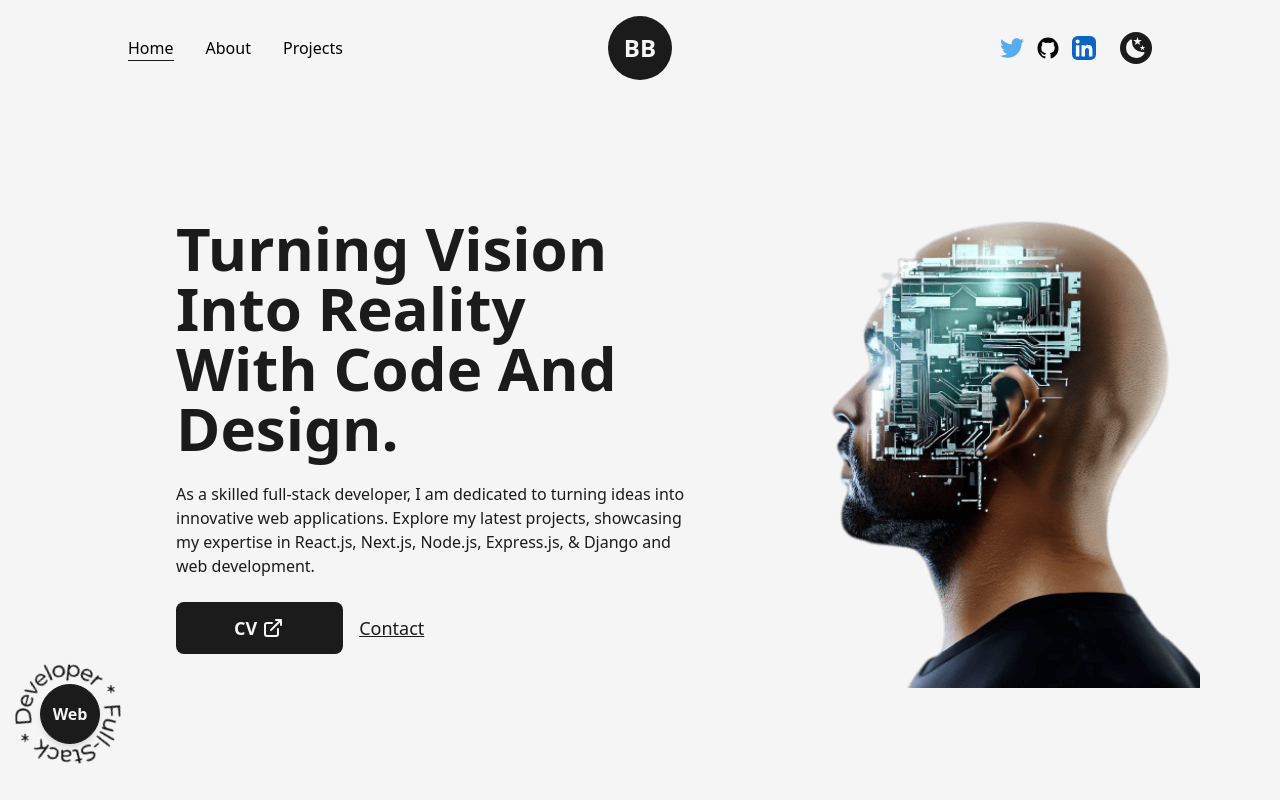
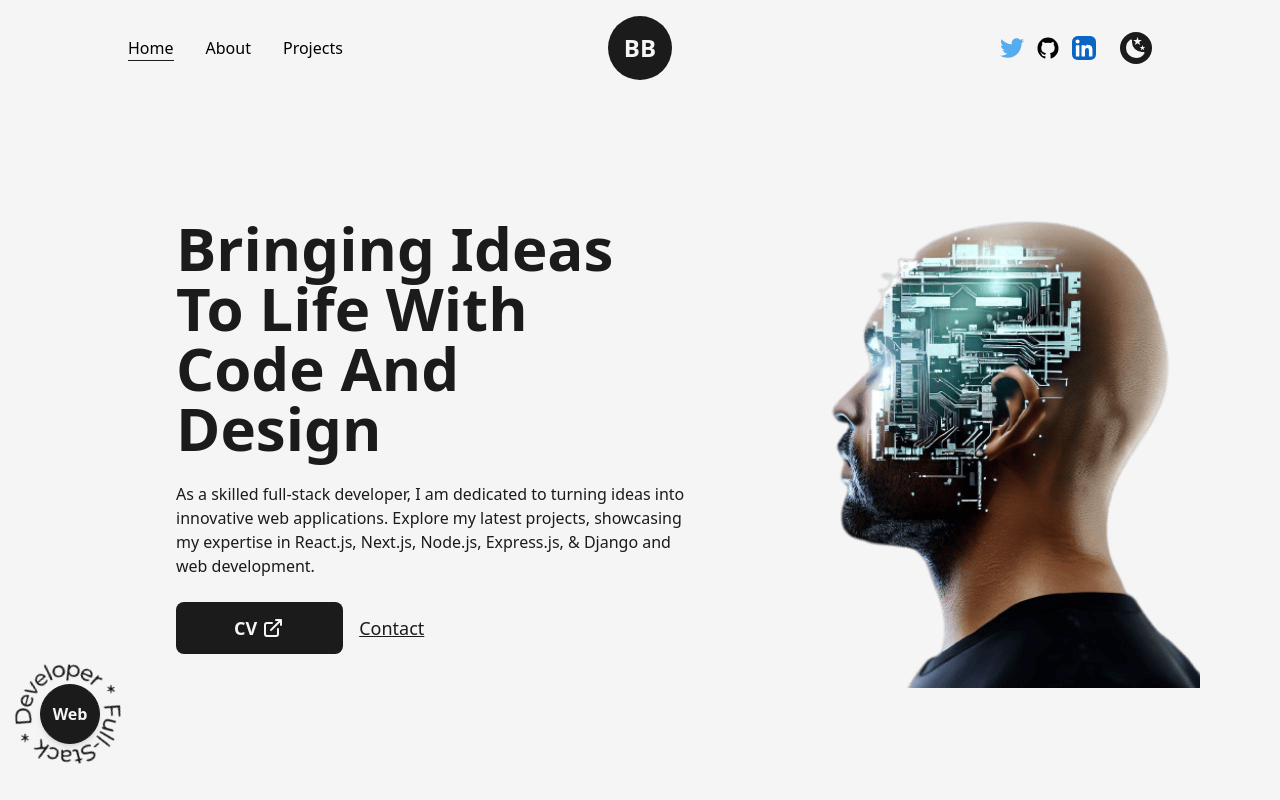
Before and after one commit to bryanbuitrago/portfolio-site, a Next.js app: page / in a window 1280 px wide. Shown: the top 800 px of the page. Built offline with nearby package versions, Linux system fonts and the light colour scheme.

Commit message:
Edit text.

```diff
--- a/src/pages/index.js
+++ b/src/pages/index.js
@@ -19,7 +19,7 @@ export default function Home() {
         <Layout className='pt-0 md:pt-16 sm:pt-8'>
           <div className='ml-12 flex items-center w-full justify-between lg:flex-col-reverse md:ml-auto'>
             <div className='w-1/2 flex flex-col items-center self-center lg:w-full lg:text-center'>
-              <AnimatedText text='Turning Vision Into Reality With Code And Design.'
+              <AnimatedText text='Bringing Ideas To Life With Code and Design'
                 className='!text-6xl !text-left xl:!text-5xl lg:!text-center lg:!text=6xl md:!text-5xl sm:!text-3xl' />
               <p
                 className='my-4 text-base font-medium md:text-sm sm:text-xs'>
```
